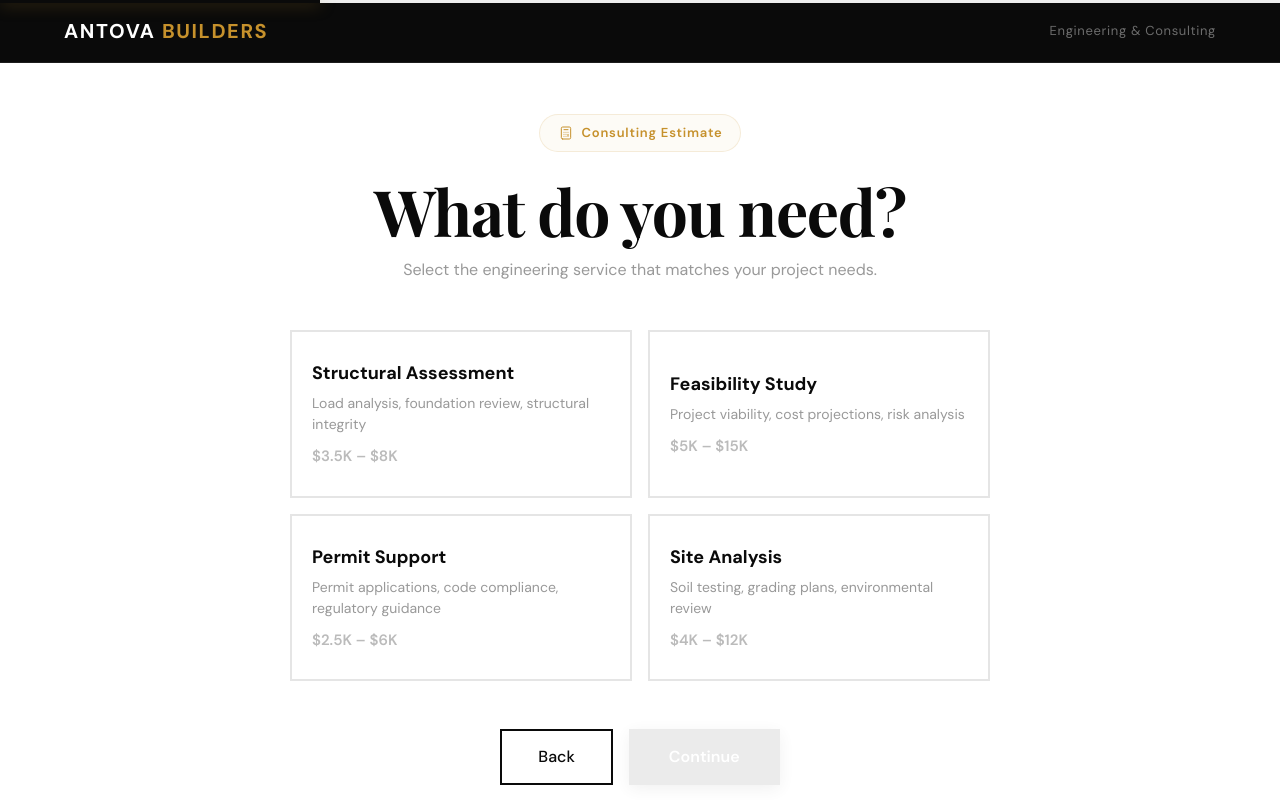
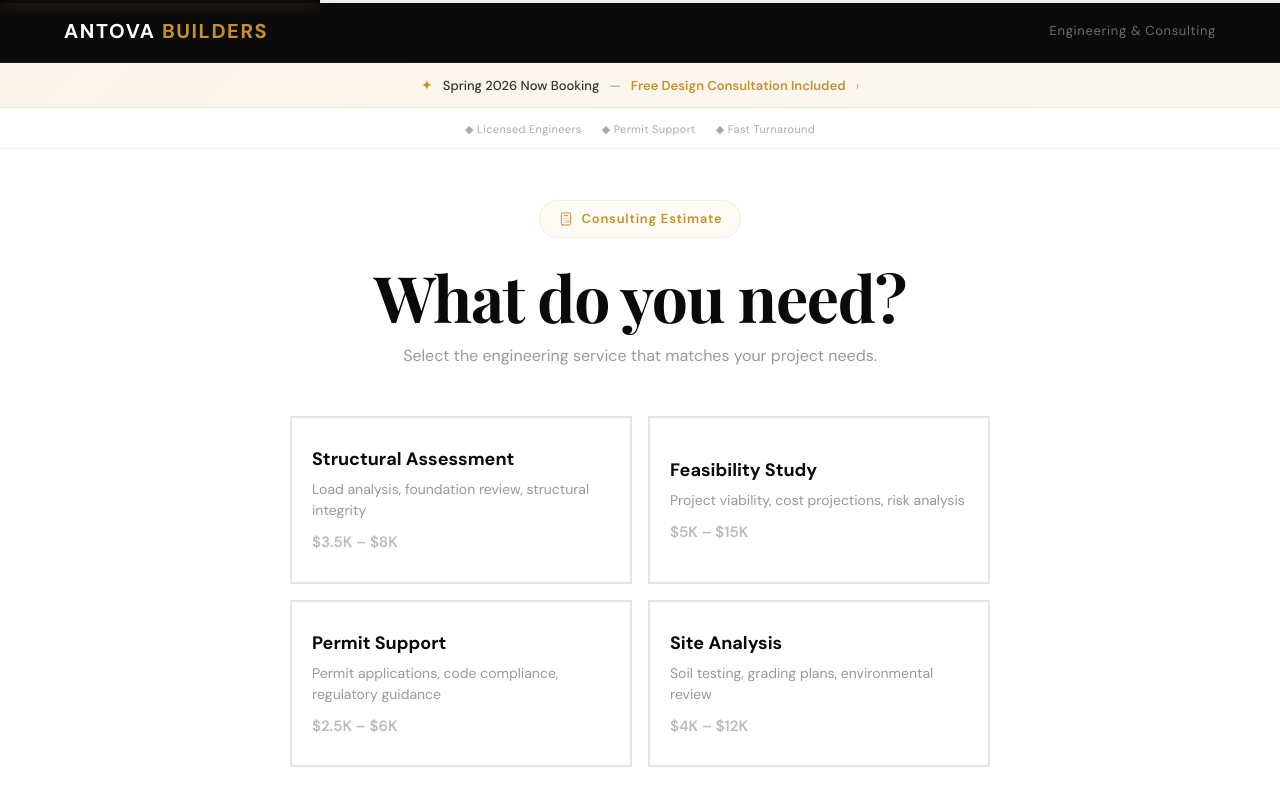
Before and after one commit to danjpm1/test6, a Next.js app: page /cost-estimator in a window 1280 px wide. Both pictures are taken after a click on the button 348 px from the left and 752 px from the top of the page. Shown: the top 800 px of the page. Built offline with nearby package versions, Linux system fonts and the light colour scheme.

Commit message:
Update page.tsx

```diff
--- a/app/cost-estimator/page.tsx
+++ b/app/cost-estimator/page.tsx
@@ -1629,6 +1629,85 @@ function CostEstimatorInner() {
         </div>
       </header>
 
+      {/* Offer banner — persistent, like HelloFresh discount bar */}
+      {!isTypeSelect && state.step !== "results" && state.step !== "analyzing" && state.step !== "outside-area" && (
+        <div style={{
+          background: `linear-gradient(135deg, ${gold}18, ${gold}10)`,
+          borderBottom: `1px solid ${gold}30`,
+          padding: "10px 24px",
+          textAlign: "center",
+          flexShrink: 0,
+        }}>
+          <a href="/offers" style={{
+            textDecoration: "none",
+            display: "inline-flex",
+            alignItems: "center",
+            gap: 10,
+            fontFamily: "'DM Sans', sans-serif",
+          }}>
+            <span style={{ fontSize: 14, color: gold }}>✦</span>
+            <span style={{ fontSize: 13, color: "#333", fontWeight: 500 }}>
+              Spring 2026 Now Booking
+            </span>
+            <span style={{ fontSize: 13, color: "#999" }}>—</span>
+            <span style={{ fontSize: 13, color: gold, fontWeight: 600 }}>
+              Free Design Consultation Included
+            </span>
+            <span style={{ fontSize: 12, color: gold }}>›</span>
+          </a>
+        </div>
+      )}
+
+      {/* Type-specific highlights — connects estimator to the service */}
+      {!isTypeSelect && state.step !== "results" && state.step !== "analyzing" && state.step !== "outside-area" && state.projectType && (
+        <div style={{
+          borderBottom: "1px solid #f0f0f0",
+          padding: "8px 24px",
+          textAlign: "center",
+          background: "#fff",
+          flexShrink: 0,
+        }}>
+          <div style={{
+            display: "inline-flex",
+            alignItems: "center",
+            gap: 20,
+            fontFamily: "'DM Sans', sans-serif",
+            fontSize: 11,
+            color: "#aaa",
+            letterSpacing: "0.03em",
+          }}>
+            {state.projectType === "custom-home" && (
+              <>
+                <span>◆ Premium Materials</span>
+                <span>◆ Expert Craftsmanship</span>
+                <span>◆ Smart Home Integration</span>
+              </>
+            )}
+            {state.projectType === "new-build" && (
+              <>
+                <span>◆ Site-Ready Plans</span>
+                <span>◆ Energy Efficient</span>
+                <span>◆ Code Compliant</span>
+              </>
+            )}
+            {state.projectType === "renovation" && (
+              <>
+                <span>◆ Minimal Disruption</span>
+                <span>◆ Structural Integrity</span>
+                <span>◆ Modern Finishes</span>
+              </>
+            )}
+            {state.projectType === "consulting" && (
+              <>
+                <span>◆ Licensed Engineers</span>
+                <span>◆ Permit Support</span>
+                <span>◆ Fast Turnaround</span>
+              </>
+            )}
+          </div>
+        </div>
+      )}
+
       {/* Main */}
       <main style={{
         flex: 1, display: "flex", flexDirection: "column", justifyContent: "center",
@@ -1793,6 +1872,55 @@ function CostEstimatorInner() {
 
       {/* Trust bar */}
       {(isTypeSelect || state.step === "results") && <TrustBar />}
+
+      {/* Bottom offer strip — persistent during questions, like HelloFresh promo area */}
+      {!isTypeSelect && state.step !== "results" && state.step !== "analyzing" && state.step !== "outside-area" && (
+        <div style={{
+          borderTop: "1px solid #f0f0f0",
+          padding: "24px 24px 28px",
+          background: "#fafafa",
+          textAlign: "center",
+          flexShrink: 0,
+        }}>
+          {/* Offer pill */}
+          <div style={{
+            display: "inline-flex",
+            alignItems: "center",
+            gap: 10,
+            padding: "10px 24px",
+            background: `linear-gradient(135deg, ${gold}12, ${gold}08)`,
+            border: `1px solid ${gold}25`,
+            borderRadius: 100,
+            marginBottom: 14,
+          }}>
+            <span style={{ fontSize: 15, color: gold }}>✦</span>
+            <span style={{
+              fontFamily: "'DM Sans', sans-serif",
+              fontSize: 13,
+              color: gold,
+              fontWeight: 600,
+              letterSpacing: "0.03em",
+            }}>
+              Free Design Consultation included with your estimate
+            </span>
+          </div>
+
+          {/* Trust microcopy */}
+          <div style={{
+            display: "flex",
+            justifyContent: "center",
+            gap: 24,
+            flexWrap: "wrap",
+            fontFamily: "'DM Sans', sans-serif",
+            fontSize: 12,
+            color: "#999",
+          }}>
+            <span>✓ No commitment required</span>
+            <span>✓ No sales calls</span>
+            <span>✓ 150+ projects completed</span>
+          </div>
+        </div>
+      )}
     </div>
   );
 }
```
